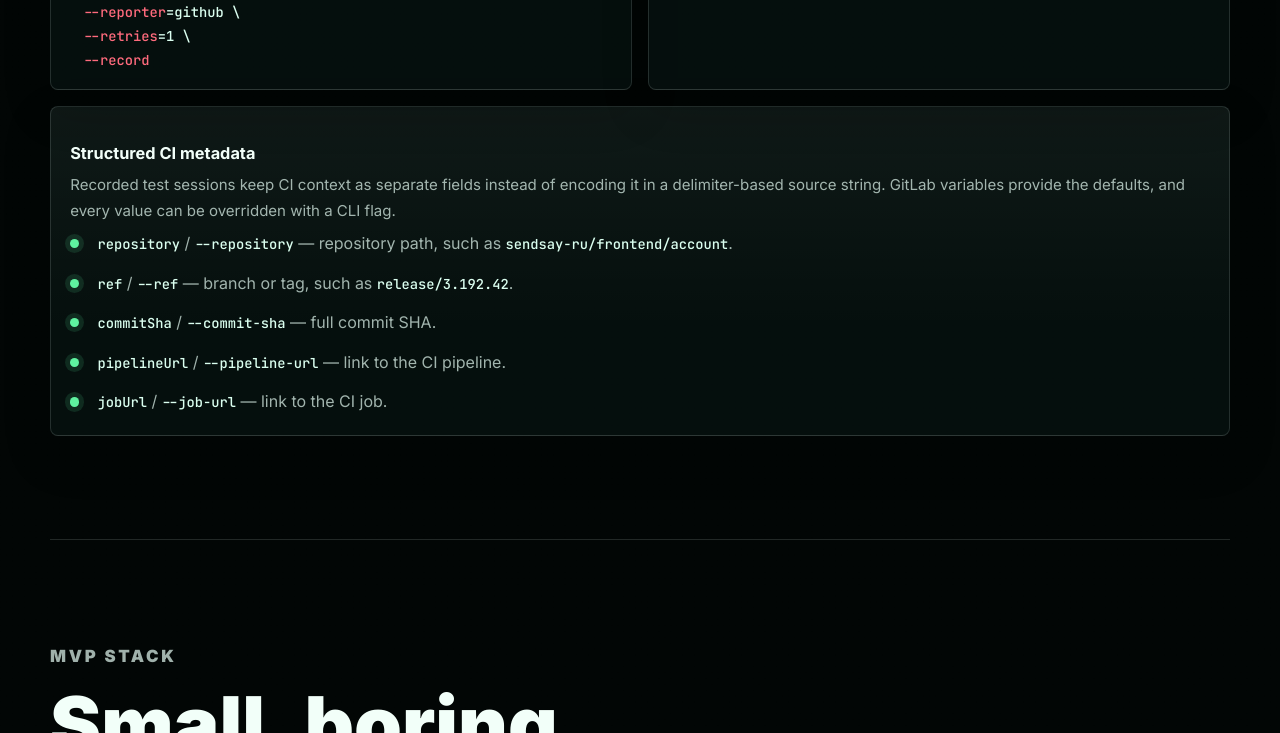
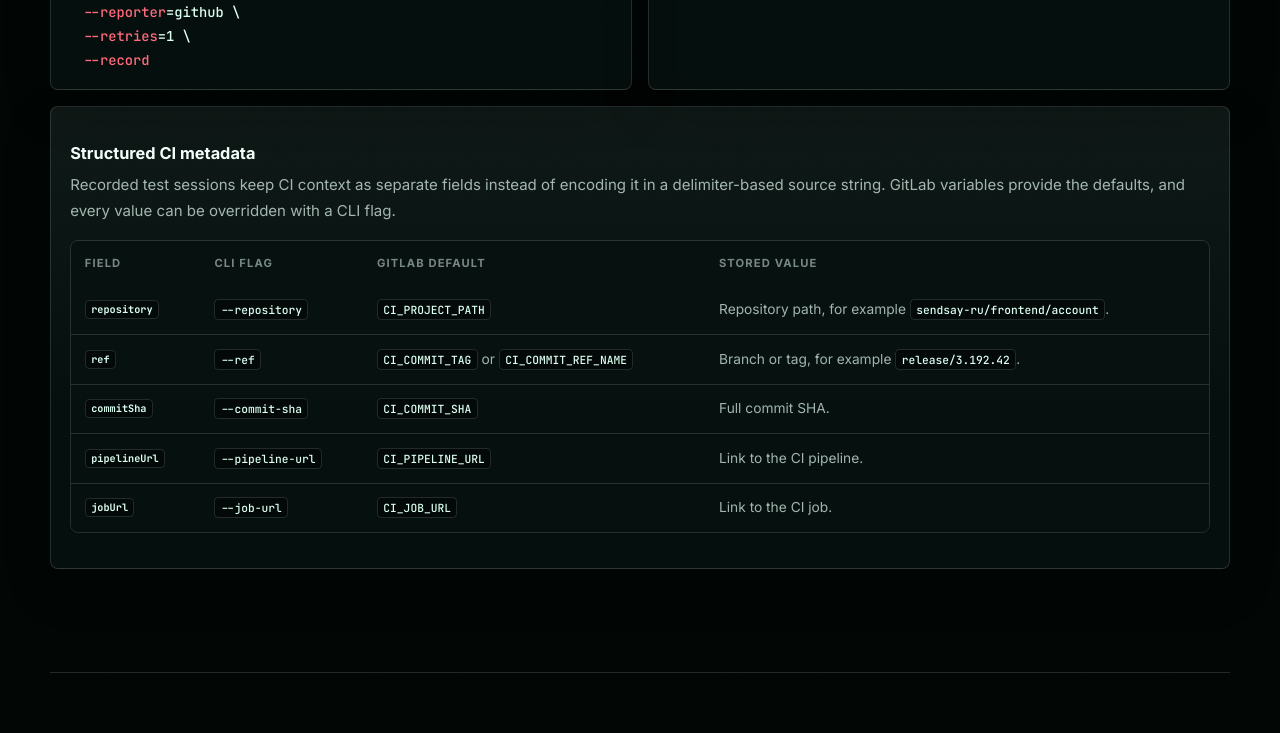
Before and after one commit to selfchecks/selfchecks.github.io, a website: page index.html in a window 1280 px wide. Shown: the part 5637-6370 px from the top of the page. Drawn offline with Linux system fonts and the light colour scheme.

Commit message:
docs: clarify CI examples

```diff
--- a/index.html
+++ b/index.html
@@ -561,7 +561,9 @@ npx selfchecks trigger \
                 Copy
               </button>
             </div>
-            <pre><code id="check-definition" data-lang="ts">new BrowserCheck("Signin", {
+            <pre><code id="check-definition" data-lang="ts">import { BrowserCheck, Frequency } from "@selfchecks/selfchecks/constructs";
+
+new BrowserCheck("Signin", {
   name: "Signin",
   activated: true,
   frequency: Frequency.EVERY_10M,
@@ -582,39 +584,62 @@ npx selfchecks trigger \
             provide the defaults, and every value can be overridden with a CLI
             flag.
           </p>
-          <ul class="check-list">
-            <li>
-              <span
-                ><code>repository</code> / <code>--repository</code> —
-                repository path, such as
-                <code>sendsay-ru/frontend/account</code>.</span
-              >
-            </li>
-            <li>
-              <span
-                ><code>ref</code> / <code>--ref</code> — branch or tag, such as
-                <code>release/3.192.42</code>.</span
-              >
-            </li>
-            <li>
-              <span
-                ><code>commitSha</code> / <code>--commit-sha</code> — full
-                commit SHA.</span
-              >
-            </li>
-            <li>
-              <span
-                ><code>pipelineUrl</code> / <code>--pipeline-url</code> — link
-                to the CI pipeline.</span
-              >
-            </li>
-            <li>
-              <span
-                ><code>jobUrl</code> / <code>--job-url</code> — link to the CI
-                job.</span
-              >
-            </li>
-          </ul>
+          <div class="table-wrap metadata-table-wrap">
+            <table>
+              <caption>
+                CI metadata fields, CLI overrides, and GitLab defaults
+              </caption>
+              <thead>
+                <tr>
+                  <th scope="col">Field</th>
+                  <th scope="col">CLI flag</th>
+                  <th scope="col">GitLab default</th>
+                  <th scope="col">Stored value</th>
+                </tr>
+              </thead>
+              <tbody>
+                <tr>
+                  <th scope="row"><code>repository</code></th>
+                  <td><code>--repository</code></td>
+                  <td><code>CI_PROJECT_PATH</code></td>
+                  <td>
+                    Repository path, for example
+                    <code>sendsay-ru/frontend/account</code>.
+                  </td>
+                </tr>
+                <tr>
+                  <th scope="row"><code>ref</code></th>
+                  <td><code>--ref</code></td>
+                  <td>
+                    <code>CI_COMMIT_TAG</code> or
+                    <code>CI_COMMIT_REF_NAME</code>
+                  </td>
+                  <td>
+                    Branch or tag, for example
+                    <code>release/3.192.42</code>.
+                  </td>
+                </tr>
+                <tr>
+                  <th scope="row"><code>commitSha</code></th>
+                  <td><code>--commit-sha</code></td>
+                  <td><code>CI_COMMIT_SHA</code></td>
+                  <td>Full commit SHA.</td>
+                </tr>
+                <tr>
+                  <th scope="row"><code>pipelineUrl</code></th>
+                  <td><code>--pipeline-url</code></td>
+                  <td><code>CI_PIPELINE_URL</code></td>
+                  <td>Link to the CI pipeline.</td>
+                </tr>
+                <tr>
+                  <th scope="row"><code>jobUrl</code></th>
+                  <td><code>--job-url</code></td>
+                  <td><code>CI_JOB_URL</code></td>
+                  <td>Link to the CI job.</td>
+                </tr>
+              </tbody>
+            </table>
+          </div>
         </article>
       </section>
 
--- a/styles.css
+++ b/styles.css
@@ -741,6 +741,20 @@ pre,
   margin-top: 1rem;
 }
 
+.metadata-table-wrap {
+  margin: 1rem 0 0;
+}
+
+.metadata-table-wrap caption {
+  position: absolute;
+  width: 1px;
+  height: 1px;
+  overflow: hidden;
+  clip: rect(0 0 0 0);
+  white-space: nowrap;
+  clip-path: inset(50%);
+}
+
 .code-card {
   overflow: hidden;
 }
```
